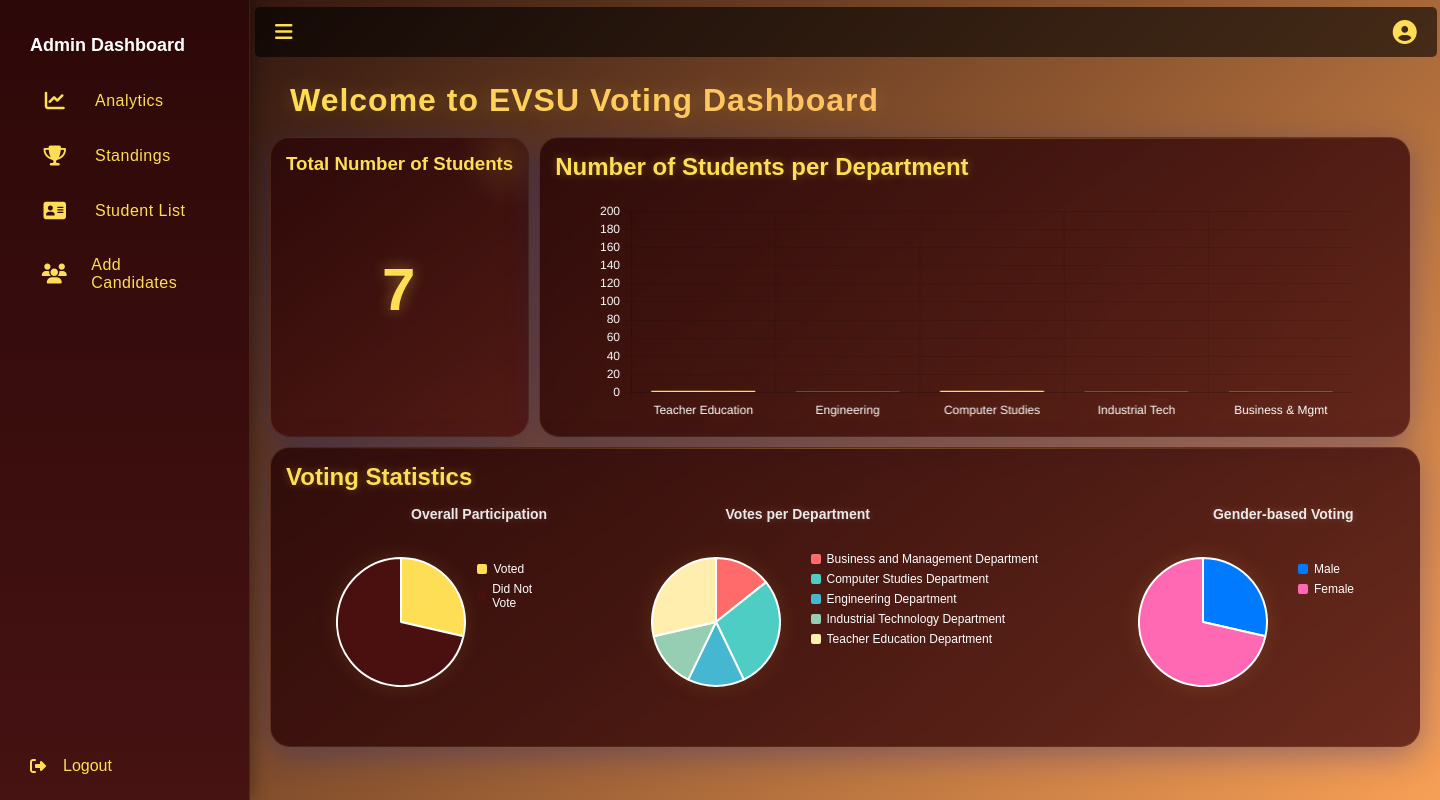
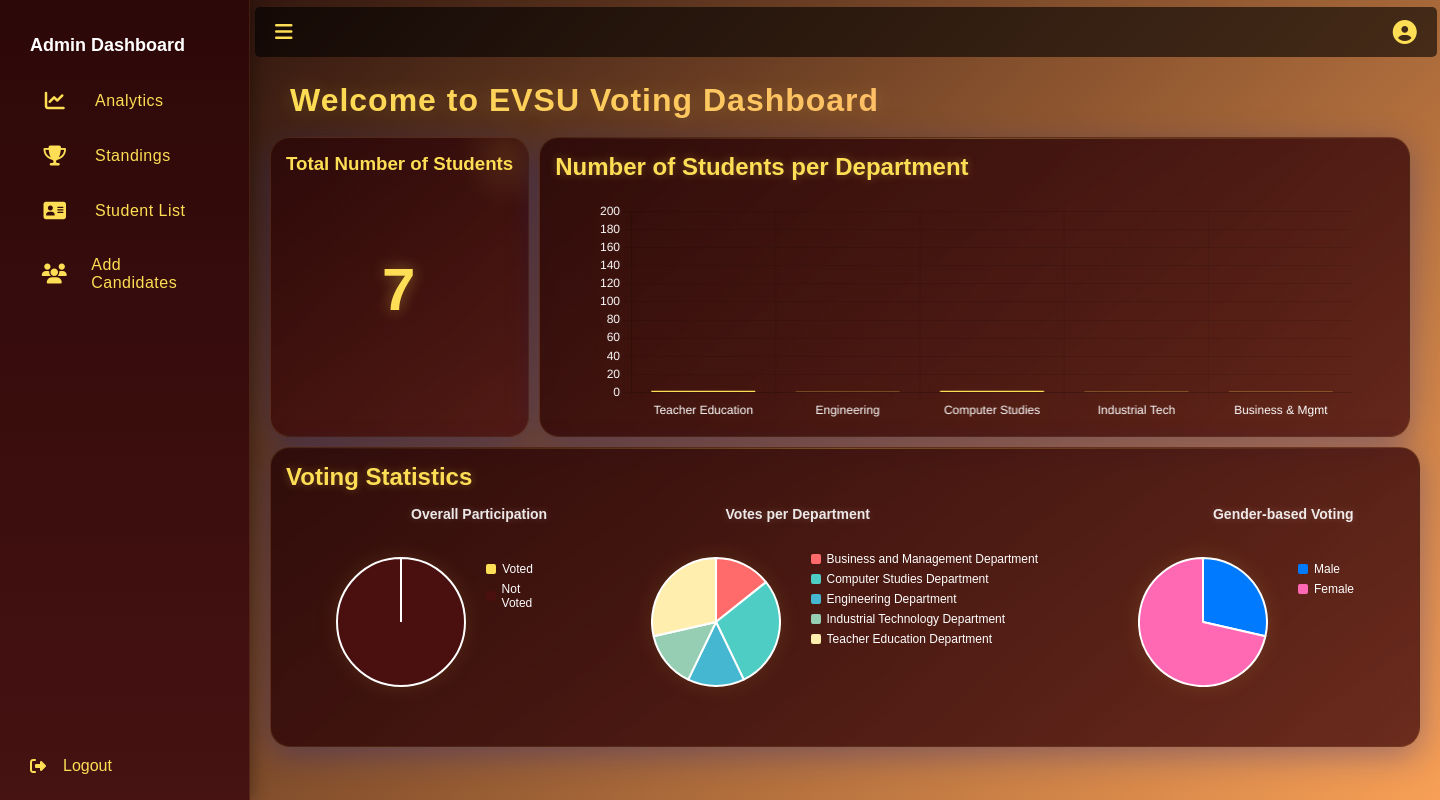
Before and after one commit to MackieRizz/Final_Project, a PHP site: page /admin_dashboard.php in a window 1440 px wide. Run offline with PHP 8.4, Linux system fonts and the light colour scheme; a user stored in the database is signed in; data comes from the database, SQL or seed files in the repository; some libraries are stand-ins or nearby versions.

Commit message:
FINAL: pie chart

```diff
--- a/admin_dashboard.php
+++ b/admin_dashboard.php
@@ -802,28 +802,33 @@ $profile_pic = $_SESSION['admin_profile_pic'] ?? 'https://i.pinimg.com/564x/b4/b
     const pieCtx = document.getElementById('pieChart').getContext('2d');
     <?php
       include 'db.php';
+           // Get count for each voting status from student_votes table
+      $statusQuery = "SELECT status, COUNT(*) as count FROM student_votes GROUP BY status";
+      $statusResult = $conn->query($statusQuery);
 
-      // Get total number of students
-      $totalStudentsQuery = "SELECT COUNT(*) as total FROM students_registration";
-      $totalStudentsResult = $conn->query($totalStudentsQuery);
-      $totalStudents = $totalStudentsResult->fetch_assoc()['total'];
+      $votedCount = 0;
+      $notVotedCount = 0;
 
-      // Get number of students who voted
-      $votedStudentsQuery = "SELECT COUNT(DISTINCT student_id) as voted FROM student_votes";
-      $votedStudentsResult = $conn->query($votedStudentsQuery);
-      $votedStudents = $votedStudentsResult->fetch_assoc()['voted'];
+      while($row = $statusResult->fetch_assoc()) {
+          if($row['status'] === 'Voted') {
+              $votedCount = $row['count'];
+          } else {
+              $notVotedCount += $row['count'];
+          }
+      }
 
-      // Calculate students who didn't vote
-      $notVotedStudents = $totalStudents - $votedStudents;
+      // Debug output
+      error_log("Voted count: " . $votedCount);
+      error_log("Not voted count: " . $notVotedCount);
 
       $conn->close();
     ?>
     new Chart(pieCtx, {
       type: 'pie',
       data: {
-        labels: ['Voted', 'Did Not Vote'],
+        labels: ['Voted', 'Not Voted'],
         datasets: [{
-          data: [<?php echo $votedStudents; ?>, <?php echo $notVotedStudents; ?>],
+          data: [<?php echo $votedCount; ?>, <?php echo $notVotedCount; ?>],
           backgroundColor: ['#FDDE54', '#4a1010']
         }]
       },
@@ -852,7 +857,7 @@ $profile_pic = $_SESSION['admin_profile_pic'] ?? 'https://i.pinimg.com/564x/b4/b
       </div>
       <div style="color: #fff; display: flex; align-items: center;">
         <span style="display: inline-block; width: 10px; height: 10px; background: #4a1010; margin-right: 6px; border-radius: 2px;"></span>
-        <span>Did Not Vote</span>
+        <span>Not Voted</span>
       </div>
     `;
 
```
